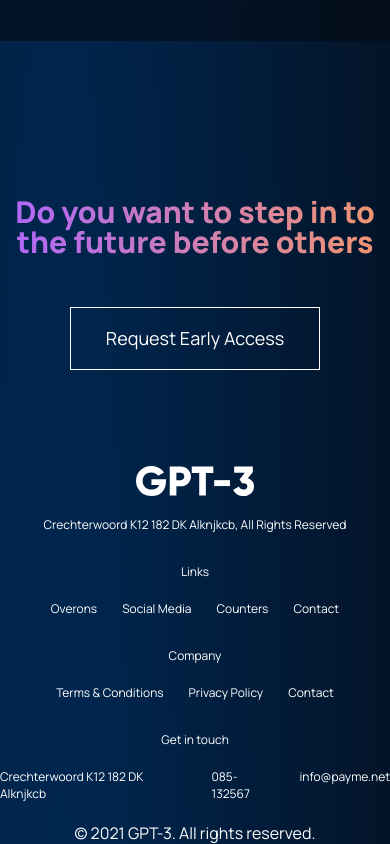
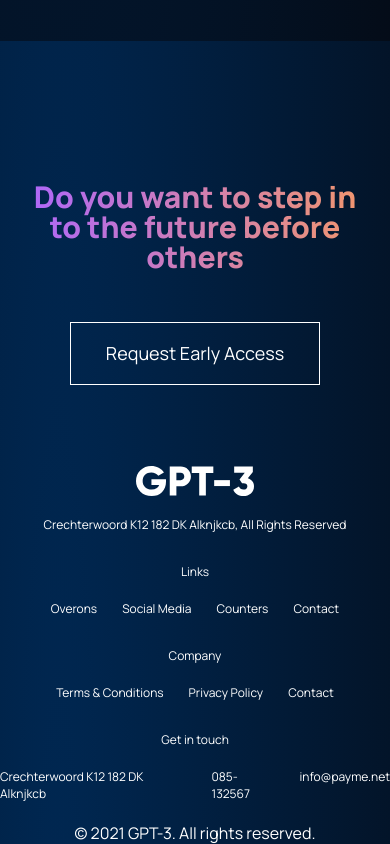
Before and after one commit to ahmedsameh74/GPT-template, a React (Vite) app: page / in a window 390 px wide. Shown: the part 6895-7739 px from the top of the page. Built offline with nearby package versions, Linux system fonts and the light colour scheme.

Commit message:
footer padding

```diff
--- a/src/index.css
+++ b/src/index.css
@@ -358,6 +358,9 @@
                 .Footer .bottom .head .col {
                   flex-direction: column;
                 }
+                .Footer .top {
+                  padding: 0 20px;
+                }
                                 .rowCard::after {
                                   width: 20%;
                                 }
```
